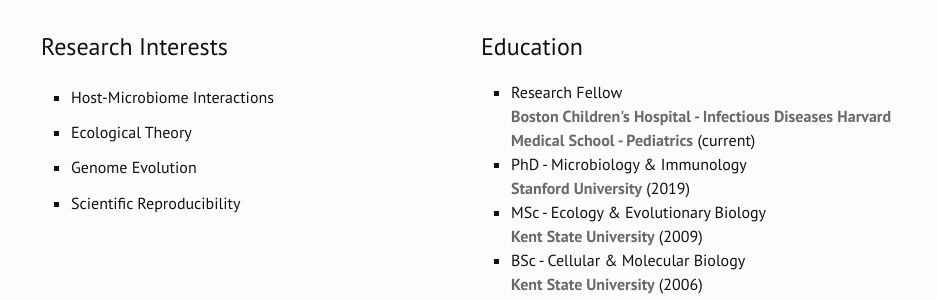
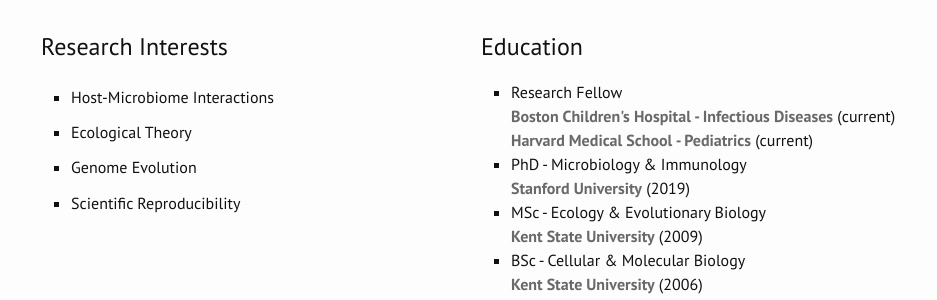
Before and after one commit to DanielSprockett/danielsprockett.github.io, a Jekyll site: the page built from index.html, in a window 1280 px wide. Shown: the part 634-934 px from the top of the page, without its empty margins (169-1106 px from the left). Built offline with Jekyll 4.4.1, drawn with Linux system fonts in a browser that asks for light colours; nearby versions of some CDN libraries; the list of posts is cut into pages by our own code.

Commit message:
Update index.html

```diff
--- a/index.html
+++ b/index.html
@@ -60,7 +60,7 @@
       <ul style="list-style-type:square;">
         <li>
           Research Fellow<br>
-          <b style="color:dimgray;">Boston Children's Hospital - Infectious Diseases</b>
+          <b style="color:dimgray;">Boston Children's Hospital - Infectious Diseases</b> (current)<br>
           <b style="color:dimgray;">Harvard Medical School - Pediatrics</b> (current)<br>
         </li>
         <li>
```
